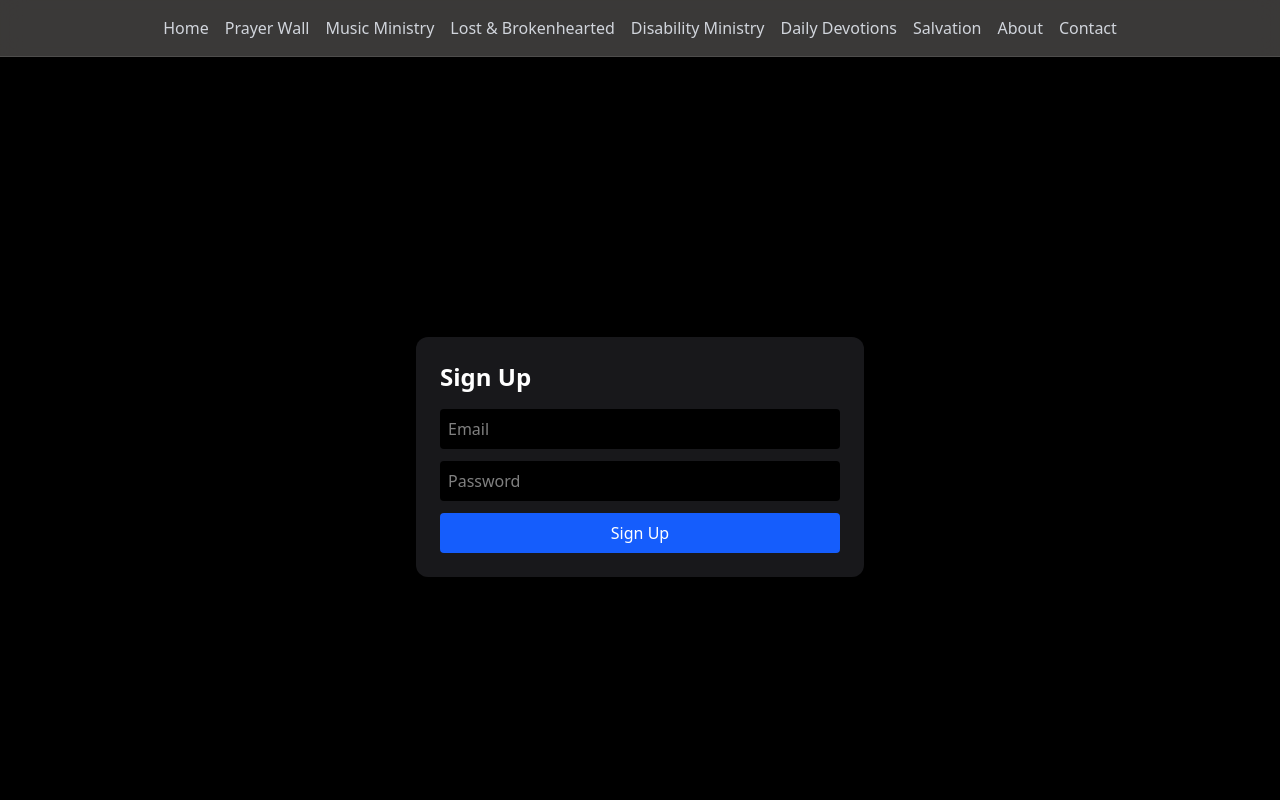
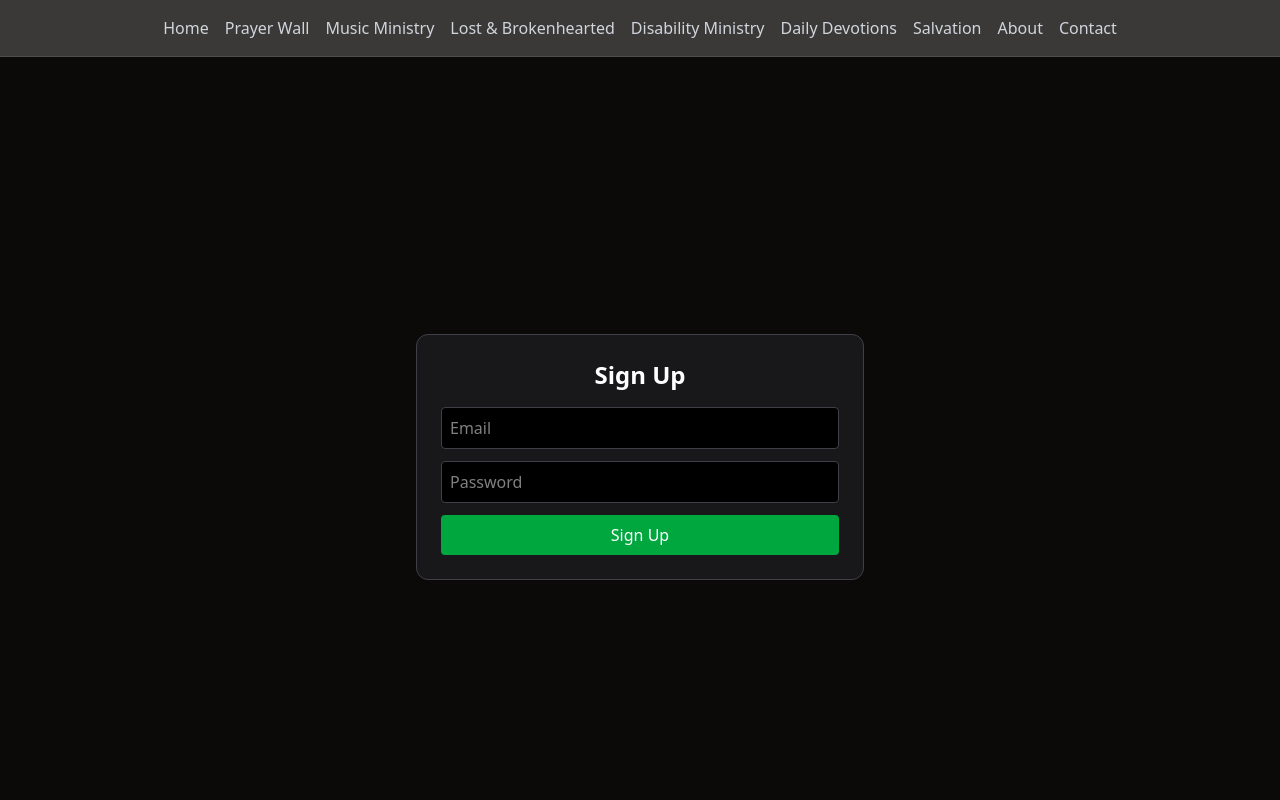
Before and after one commit to DJHOTWHEELS74/tiktok-ministry, a Next.js app: page /signup in a window 1280 px wide. Shown: the top 800 px of the page. Built offline with nearby package versions, Linux system fonts and the light colour scheme; no server answers.

Commit message:
fix signup supabase type-safe build fix

```diff
--- a/app/signup/page.tsx
+++ b/app/signup/page.tsx
@@ -2,21 +2,32 @@
 
 import { useState } from "react";
 import { supabase } from "@/lib/supabaseClient";
-import { useRouter } from "next/navigation";
 
-export default function SignUpPage() {
-  const router = useRouter();
-
+export default function SignupPage() {
   const [email, setEmail] = useState("");
   const [password, setPassword] = useState("");
+  const [error, setError] = useState("");
+  const [success, setSuccess] = useState("");
   const [loading, setLoading] = useState(false);
-  const [error, setError] = useState("");
 
-  async function signUp() {
+  async function handleSignup(e: React.FormEvent) {
+    e.preventDefault();
+
+    setError("");
+    setSuccess("");
     setLoading(true);
-    setError("");
 
-    const { error } = await supabase.auth.signUp({
+    // SAFE GUARD (runtime protection)
+    if (!supabase) {
+      setError("Supabase is not configured.");
+      setLoading(false);
+      return;
+    }
+
+    // TYPE FIX: tell TS this is safe AFTER guard
+    const client = supabase;
+
+    const { error } = await client.auth.signUp({
       email,
       password,
     });
@@ -28,42 +39,61 @@ export default function SignUpPage() {
       return;
     }
 
-    alert("Check your email to confirm your account!");
-    router.push("/login");
+    setSuccess("Account created! Check your email.");
+    setEmail("");
+    setPassword("");
   }
 
   return (
-    <main className="min-h-screen flex items-center justify-center bg-black text-white">
-      <div className="w-full max-w-md p-6 bg-zinc-900 rounded-xl">
+    <main className="min-h-screen flex items-center justify-center bg-stone-950 text-white px-6">
+      <div className="w-full max-w-md bg-zinc-900 p-6 rounded-xl border border-zinc-700">
 
-        <h1 className="text-2xl font-bold mb-4">Sign Up</h1>
+        <h1 className="text-2xl font-bold mb-4 text-center">
+          Sign Up
+        </h1>
+
+        <form onSubmit={handleSignup} className="space-y-3">
 
           <input
-          className="w-full p-2 mb-3 bg-black rounded"
+            type="email"
             placeholder="Email"
             value={email}
             onChange={(e) => setEmail(e.target.value)}
+            className="w-full p-2 rounded bg-black border border-zinc-700"
+            required
           />
 
           <input
-          className="w-full p-2 mb-3 bg-black rounded"
+            type="password"
             placeholder="Password"
-          type="password"
             value={password}
             onChange={(e) => setPassword(e.target.value)}
+            className="w-full p-2 rounded bg-black border border-zinc-700"
+            required
           />
 
-        {error && (
-          <p className="text-red-500 text-sm mb-2">{error}</p>
-        )}
-
           <button
-          onClick={signUp}
+            type="submit"
             disabled={loading}
-          className="w-full bg-blue-600 py-2 rounded"
+            className="w-full bg-green-600 py-2 rounded hover:bg-green-500"
           >
             {loading ? "Creating account..." : "Sign Up"}
           </button>
+
+        </form>
+
+        {error && (
+          <p className="text-red-400 mt-3 text-sm text-center">
+            {error}
+          </p>
+        )}
+
+        {success && (
+          <p className="text-green-400 mt-3 text-sm text-center">
+            {success}
+          </p>
+        )}
+
       </div>
     </main>
   );
```
Lines whose indentation alone changed are shown as unchanged.
